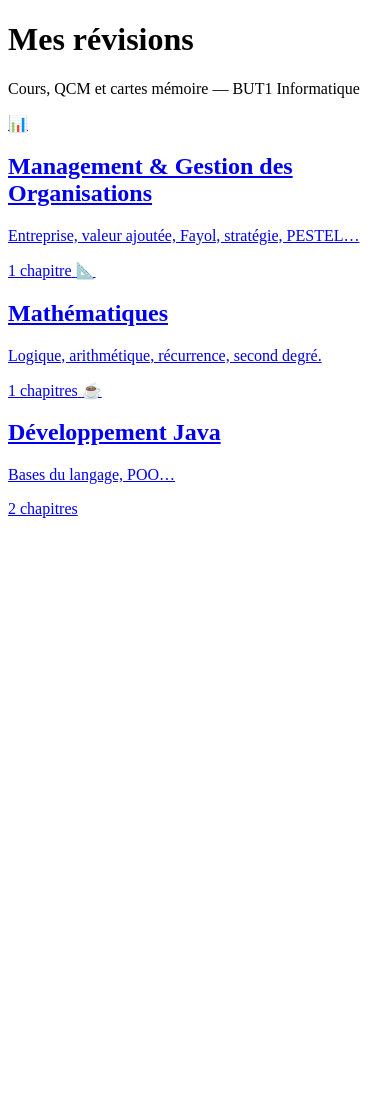
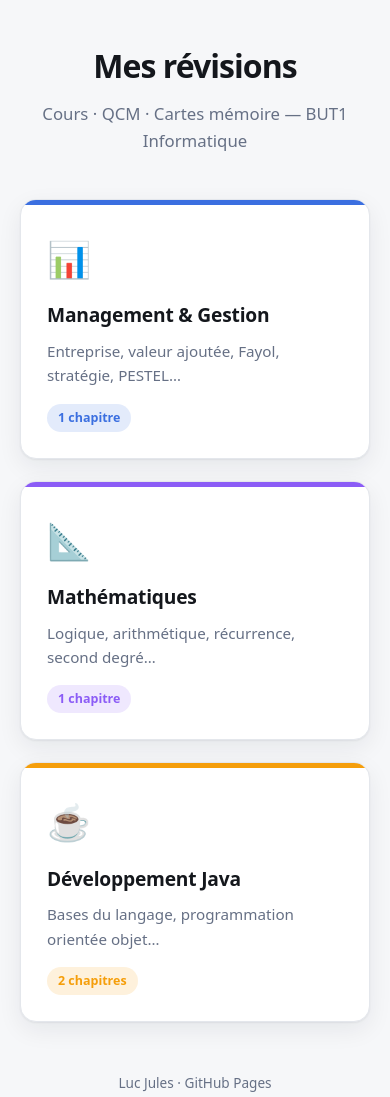
Before and after one commit to lucjules/lucjules.github.io, a plain HTML site: page index.html in a window 390 px wide. Before the commit the page ends 844 px from the top, so only its background shows below. Drawn offline with Linux system fonts and the light colour scheme.

Commit message:
Add responsive styles and update content in index.html

```diff
--- a/index.html
+++ b/index.html
@@ -4,40 +4,91 @@
 <meta charset="utf-8">
 <meta name="viewport" content="width=device-width, initial-scale=1">
 <title>Révisions · Luc Jules</title>
-<link rel="stylesheet" href="assets/style.css">
+<style>
+  :root{
+    color-scheme: light dark;
+    --bg:#f6f7f9; --surface:#fff; --border:#e4e7ec;
+    --text:#14171c; --muted:#667085; --accent:#3b6fe0;
+    --radius:16px;
+    --shadow:0 1px 2px rgba(16,24,40,.06), 0 8px 24px rgba(16,24,40,.07);
+  }
+  @media (prefers-color-scheme: dark){
+    :root{
+      --bg:#0e1014; --surface:#171a20; --border:#262b34;
+      --text:#e7e9ee; --muted:#98a2b3; --accent:#6d94f7;
+      --shadow:0 1px 2px rgba(0,0,0,.5), 0 8px 24px rgba(0,0,0,.35);
+    }
+  }
+  *,*::before,*::after{box-sizing:border-box}
+  body{
+    margin:0; min-height:100vh; background:var(--bg); color:var(--text);
+    font:16px/1.6 system-ui,-apple-system,"Segoe UI",Roboto,sans-serif;
+    display:flex; flex-direction:column; justify-content:center;
+    padding:40px 20px;
+  }
+  .wrap{max-width:1040px; margin:0 auto; width:100%}
+  header{text-align:center; margin-bottom:44px}
+  header h1{font-size:clamp(2rem,5vw,3rem); margin:0 0 10px; letter-spacing:-.03em}
+  header p{color:var(--muted); margin:0; font-size:1.05rem}
+
+  .grid{
+    display:grid; gap:22px;
+    grid-template-columns:repeat(auto-fit,minmax(260px,1fr));
+  }
+  .card{
+    position:relative; display:block; padding:30px 26px 26px;
+    background:var(--surface); border:1px solid var(--border);
+    border-radius:var(--radius); box-shadow:var(--shadow);
+    color:var(--text); text-decoration:none; overflow:hidden;
+    transition:transform .2s ease, border-color .2s ease;
+  }
+  .card::before{
+    content:""; position:absolute; inset:0 0 auto 0; height:5px;
+    background:var(--c);
+  }
+  .card:hover{transform:translateY(-4px); border-color:var(--c); text-decoration:none}
+  .icon{font-size:2.2rem; display:block; margin-bottom:14px}
+  .card h2{font-size:1.2rem; margin:0 0 8px; letter-spacing:-.01em}
+  .card p{margin:0 0 16px; color:var(--muted); font-size:.95rem; min-height:2.6em}
+  .meta{
+    display:inline-block; font-size:.78rem; font-weight:700;
+    color:var(--c); padding:4px 11px; border-radius:999px;
+    background:color-mix(in srgb, var(--c) 14%, transparent);
+  }
+  footer{text-align:center; margin-top:50px; color:var(--muted); font-size:.85rem}
+</style>
 </head>
 <body>
-<main class="container">
-
-  <header class="hero">
+<div class="wrap">
+  <header>
     <h1>Mes révisions</h1>
-    <p class="lead">Cours, QCM et cartes mémoire — BUT1 Informatique</p>
+    <p>Cours · QCM · Cartes mémoire — BUT1 Informatique</p>
   </header>
 
-  <section class="hub-grid">
-
-    <a class="hub-card" href="management/" style="--card-accent:#3b6fe0">
-      <span class="hub-icon">📊</span>
-      <h2>Management &amp; Gestion des Organisations</h2>
+  <div class="grid">
+    <a class="card" href="management/" style="--c:#3b6fe0">
+      <span class="icon">📊</span>
+      <h2>Management &amp; Gestion</h2>
       <p>Entreprise, valeur ajoutée, Fayol, stratégie, PESTEL…</p>
-      <span class="hub-meta">1 chapitre</span>
+      <span class="meta">1 chapitre</span>
     </a>
 
-    <a class="hub-card" href="maths/" style="--card-accent:#8b5cf6">
-      <span class="hub-icon">📐</span>
+    <a class="card" href="maths/" style="--c:#8b5cf6">
+      <span class="icon">📐</span>
       <h2>Mathématiques</h2>
-      <p>Logique, arithmétique, récurrence, second degré.</p>
-      <span class="hub-meta">1 chapitres</span>
+      <p>Logique, arithmétique, récurrence, second degré…</p>
+      <span class="meta">1 chapitre</span>
     </a>
 
-    <a class="hub-card" href="java/" style="--card-accent:#f59e0b">
-      <span class="hub-icon">☕</span>
+    <a class="card" href="java/" style="--c:#f59e0b">
+      <span class="icon">☕</span>
       <h2>Développement Java</h2>
-      <p>Bases du langage, POO…</p>
-      <span class="hub-meta">2 chapitres</span>
+      <p>Bases du langage, programmation orientée objet…</p>
+      <span class="meta">2 chapitres</span>
     </a>
+  </div>
 
-  </section>
-</main>
+  <footer>Luc Jules · GitHub Pages</footer>
+</div>
 </body>
 </html>
```
